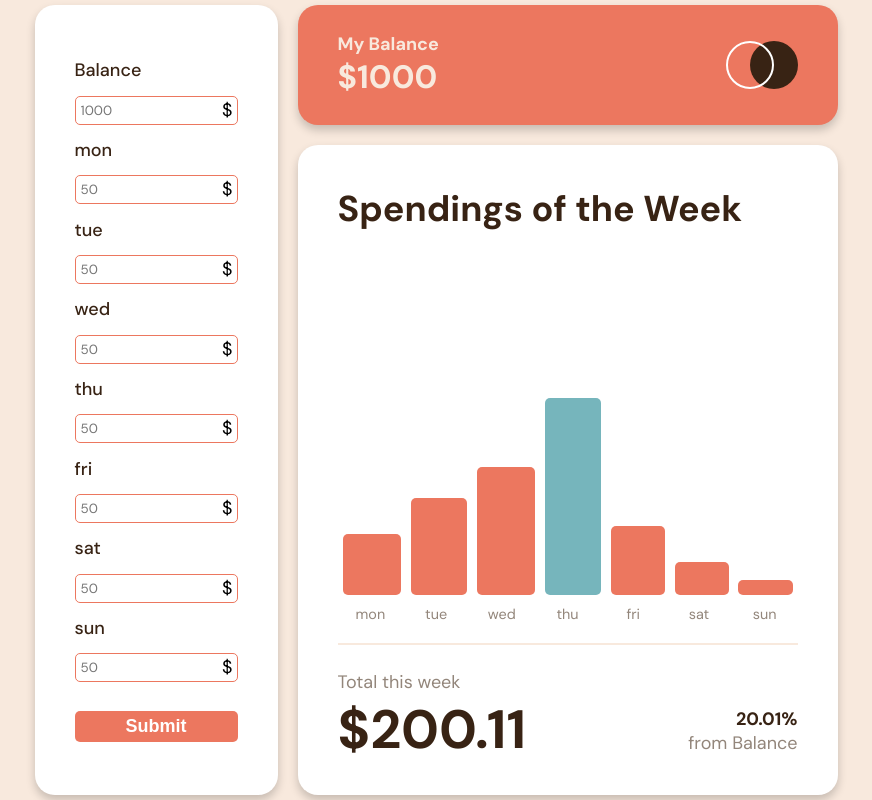
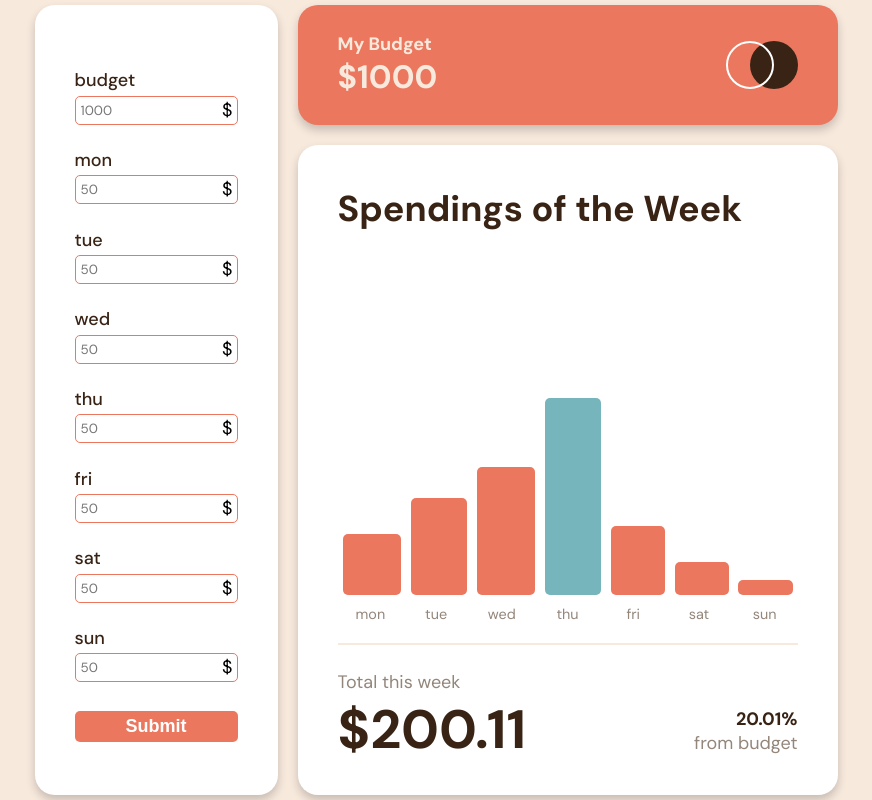
Before and after one commit to meisteraxel/expenses-chart, a React (Vite) app: page / in a window 1280 px wide. Shown: the whole page, without its empty margins (204-1076 px from the left). Built offline with nearby package versions, Linux system fonts and the light colour scheme.

Commit message:
Changed Balance to Budget for better understanding

```diff
--- a/src/App.jsx
+++ b/src/App.jsx
@@ -1,11 +1,11 @@
 import React from "react";
 import "./style.css";
-import Balance from "./components/Balance";
+import Budget from "./components/Budget";
 import Chart from "./components/Chart";
 import Input from "./components/Input";
 
 function App() {
-  const [balance, setBalance] = React.useState(1000);
+  const [budget, setBudget] = React.useState(1000);
   const [expenses, setExpenses] = React.useState([
     {
       day: "mon",
@@ -38,8 +38,8 @@ function App() {
   ]);
 
   function calcInput() {
-    const newBalance = document.getElementById("balance").value;
-    setBalance(newBalance !== "" ? newBalance : balance);
+    const newBudget = document.getElementById("budget").value;
+    setBudget(newBudget !== "" ? newBudget : budget);
 
     const updatedExpenses = expenses.map((item) => {
       const inputValue = document.getElementById(item.day).value.trim();
@@ -66,8 +66,8 @@ function App() {
     <main>
       <Input expenses={expenses} calcInput={calcInput} />
       <div>
-        <Balance balance={balance} />
-        <Chart balance={balance} expenses={expenses} />
+        <Budget budget={budget} />
+        <Chart budget={budget} expenses={expenses} />
       </div>
     </main>
   );
--- a/src/components/Balance.jsx
+++ b/src/components/Budget.jsx
@@ -2,16 +2,16 @@ import React from "react";
 import "../style.css";
 import logo from "../assets/logo.svg";
 
-function Balance(props) {
+function Budget(props) {
   return (
-    <div className="balance-container">
+    <div className="budget-container">
       <div>
-        <h1>My Balance</h1>
-        <h2>${props.balance}</h2>
+        <h1>My Budget</h1>
+        <h2>${props.budget}</h2>
       </div>
       <img src={logo} alt="logo" />
     </div>
   );
 }
 
-export default Balance;
+export default Budget;
--- a/src/components/Chart.jsx
+++ b/src/components/Chart.jsx
@@ -41,8 +41,8 @@ function Chart(props) {
           <h2>${totalAmount.toFixed(2)}</h2>
         </div>
         <div>
-          <h3>{((totalAmount / props.balance) * 100).toFixed(2)}%</h3>
-          <p>from Balance</p>
+          <h3>{((totalAmount / props.budget) * 100).toFixed(2)}%</h3>
+          <p>from budget</p>
         </div>
       </div>
     </div>
--- a/src/components/Input.jsx
+++ b/src/components/Input.jsx
@@ -4,9 +4,9 @@ import "../style.css";
 function Input(props) {
   return (
     <div className="input-container">
-      <label htmlFor="balance">Balance</label>
+      <label htmlFor="budget">budget</label>
       <div className="inputwrapper">
-        <input type="number" id="balance" placeholder="1000" />
+        <input type="number" id="budget" placeholder="1000" />
         <span>$</span>
       </div>
       {props.expenses.map((item) => (
--- a/src/style.css
+++ b/src/style.css
@@ -35,7 +35,7 @@ main {
   gap: 20px;
 }
 
-.balance-container {
+.budget-container {
   display: flex;
   align-items: center;
   justify-content: space-between;
@@ -48,11 +48,11 @@ main {
   box-shadow: 0px 5px 10px 0px rgba(0, 0, 0, 0.2);
 }
 
-.balance-container h1 {
+.budget-container h1 {
   font-size: 1rem;
 }
 
-.balance-container h2 {
+.budget-container h2 {
   font-size: 1.8rem;
 }
 
@@ -183,6 +183,8 @@ hr {
   font-size: 1rem;
   color: var(--dark-brown);
   font-weight: 500;
+  position: relative;
+  top: 10px;
 }
 
 .input-container input {
@@ -231,7 +233,7 @@ input[type="number"]::-webkit-outer-spin-button {
 }
 
 @media (max-width: 630px) {
-  .balance-container {
+  .budget-container {
     padding: 20px;
     width: 375px;
   }
@@ -268,7 +270,7 @@ input[type="number"]::-webkit-outer-spin-button {
 }
 
 @media (max-width: 425px) {
-  .balance-container {
+  .budget-container {
     padding: 10px;
     width: 300px;
   }
```
